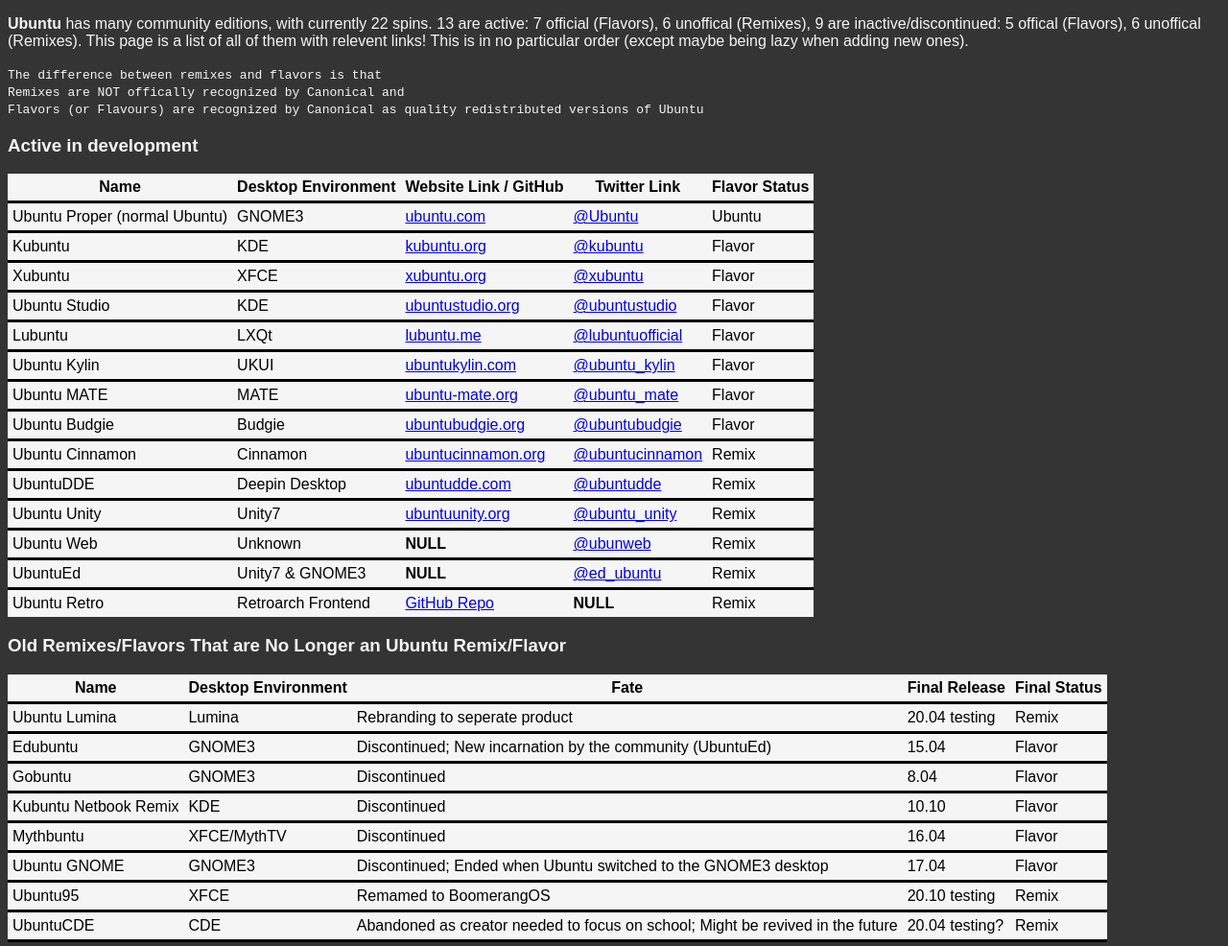
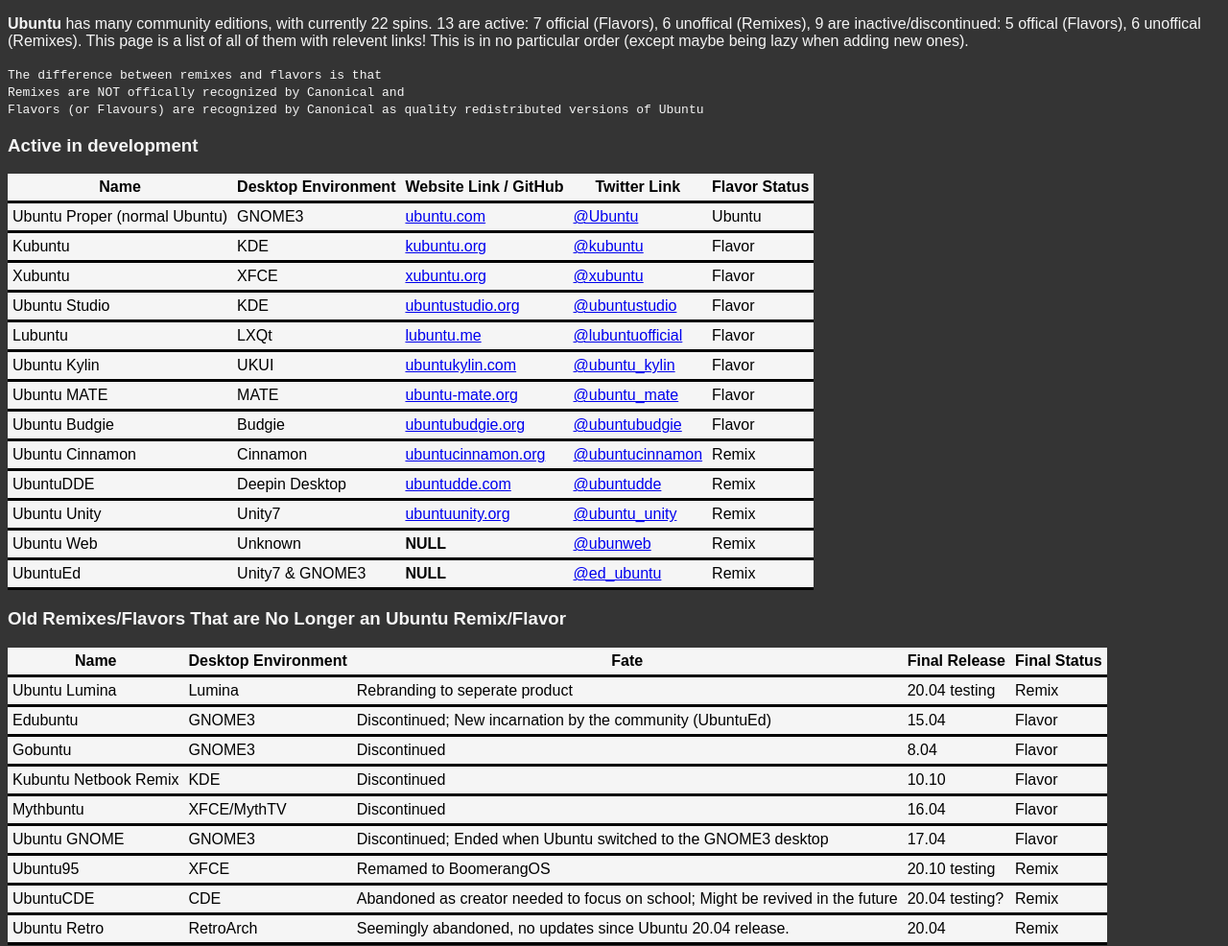
Before and after one commit to RemixDatabase/RemixDatabase.github.io, a plain HTML site: page index.html in a window 1280 px wide. Shown: the top 986 px of the page at 96% size. Drawn offline with Linux system fonts and the light colour scheme.

Commit message:
update index

```diff
--- a/index.html
+++ b/index.html
@@ -258,23 +258,6 @@
                     Remix
                 </td>
             </tr>
-            <tr>
-                <td class="last">
-                    Ubuntu Retro
-                </td>
-                <td class="last">
-                    Retroarch Frontend
-                </td>
-                <td class="last">
-                    <a href="https://github.com/wimpysworld/ubuntu-retro-remix/">GitHub Repo</a>
-                </td>
-                <td class="last">
-                    <strong>NULL</strong>
-                </td>
-                <td class="last">
-                    Remix
-                </td>
-            </tr>
         </table>
 
         <h3>Old Remixes/Flavors That are No Longer an Ubuntu Remix/Flavor</h3>
@@ -306,6 +289,9 @@
             <tr>
                 <td>UbuntuCDE</td><td>CDE</td><td>Abandoned as creator needed to focus on school; Might be revived in the future</td><td>20.04 testing?</td><td>Remix</td>
             </tr>
+            <tr>
+                <td>Ubuntu Retro</td><td>RetroArch</td><td>Seemingly abandoned, no updates since Ubuntu 20.04 release.</td><td>20.04</td><td>Remix</td>
+            </tr>
         </table>
 
         <h3>Dead in Planning</h3>
```
